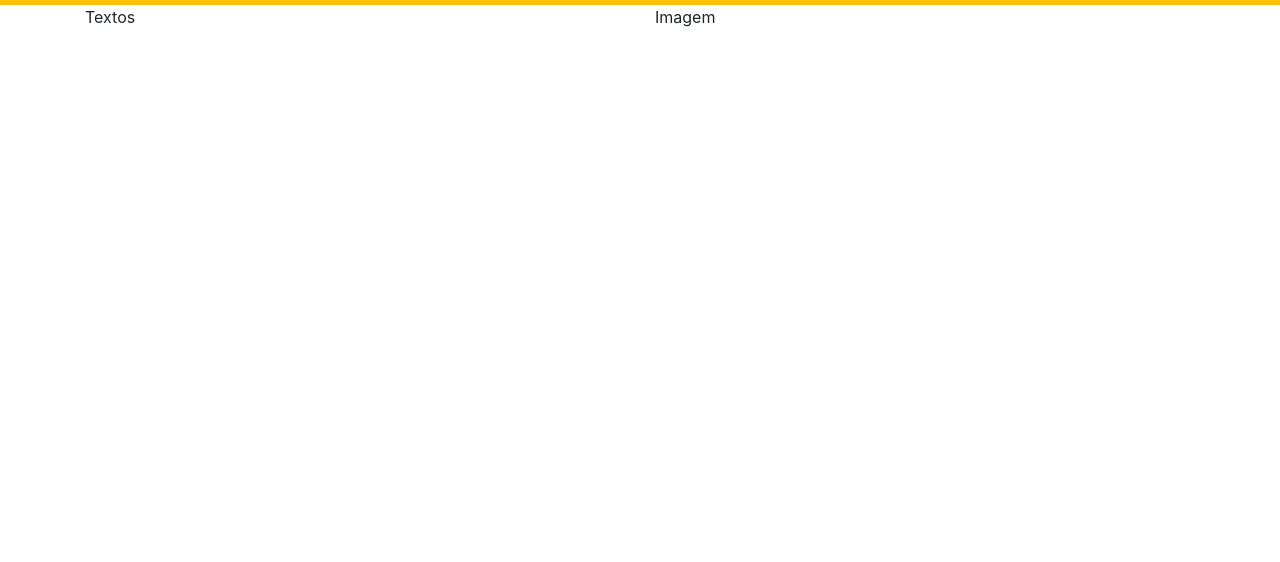
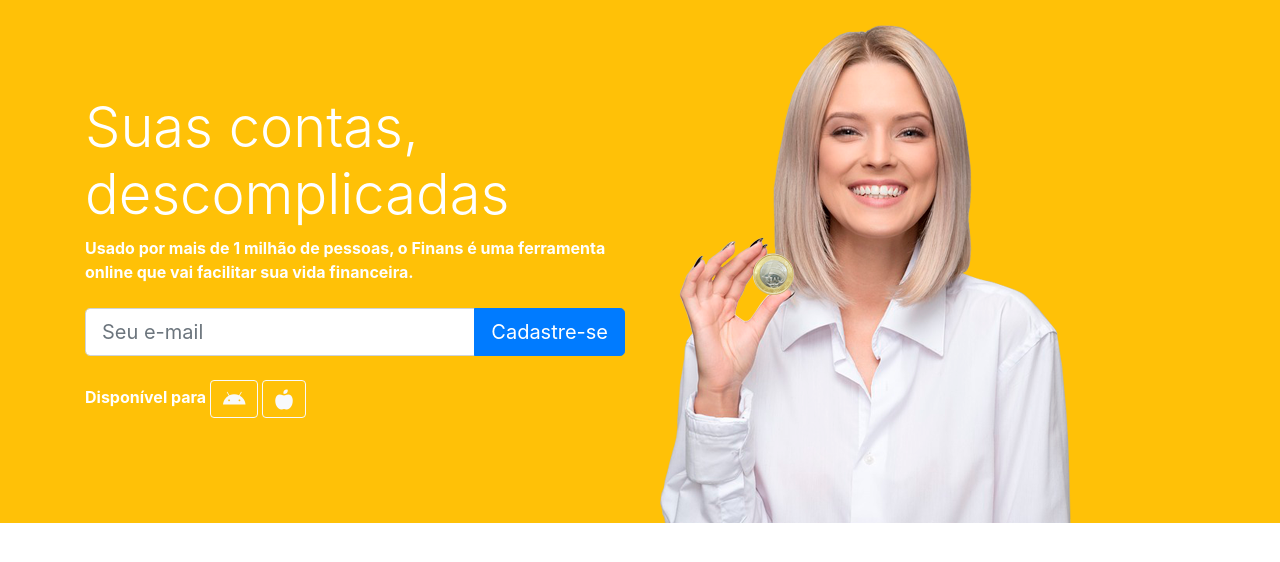
Before and after one commit to arttt95/finans-project, a plain HTML site: page index.html in a window 1280 px wide. Shown: the part 58-620 px from the top of the page. Drawn offline with nearby package versions, Linux system fonts and the light colour scheme.

Commit message:
12JUL24 - Inserido os textos/formulário e a imagem principal.

```diff
--- a/css/estilo.css
+++ b/css/estilo.css
@@ -0,0 +1,4 @@
+#home {
+	background: #ffc107;
+	color: white;
+}
--- a/index.html
+++ b/index.html
@@ -11,7 +11,7 @@
     <link rel="stylesheet" href="https://stackpath.bootstrapcdn.com/bootstrap/4.1.3/css/bootstrap.min.css" integrity="sha384-MCw98/SFnGE8fJT3GXwEOngsV7Zt27NXFoaoApmYm81iuXoPkFOJwJ8ERdknLPMO" crossorigin="anonymous">
 
     <!-- Font Awesome -->
-    <link rel="stylesheet" href="https://use.fontawesome.com/releases/v5.3.1/css/all.css" integrity="sha384-mzrmE5qonljUremFsqc01SB46JvROS7bZs3IO2EmfFsd15uHvIt+Y8vEf7N7fWAU" crossorigin="anonymous">
+    <script src="https://kit.fontawesome.com/40135907c5.js" crossorigin="anonymous"></script>
 
     <link rel="stylesheet" type="text/css" href="css/estilo.css">
 
@@ -69,22 +69,53 @@
 
       </nav>
 
-    </header><!-- Fim do cabeçalho -->
+    </header><!--/ Fim do cabeçalho -->
 
     <section id="home"><!-- Início da sessão -->
 
       <div class="container">
         <div class="row">
-          <div class="col-md-6 col-xm-12">
-            Textos
-          </div>
-          <div class="col-md-6">
-            Imagem
+
+          <div class="col-md-6 d-flex"><!-- Textos da seção -->
+            <div class="align-self-center">
+              <h1 class="display-4">
+                Suas contas, descomplicadas
+              </h1>
+              <p class="font-weight-bold">
+                Usado por mais de 1 milhão de pessoas, o Finans é uma ferramenta online que vai facilitar sua vida financeira.
+              </p>
+
+              <form class="mt-4 mb-4">
+                <div class="input-group input-group-lg">
+                  <input type="text" placeholder="Seu e-mail" class="form-control">
+                  <div class="input-group-append">
+                    <button class="btn btn-primary">
+                      Cadastre-se
+                    </button>
+                  </div>
+                </div>
+              </form>
+
+              <p class="font-weight-bold">
+                Disponível para
+                <a href="" class="btn btn-outline-light">
+                  <i class="fa-brands fa-android fa-lg"></i>
+                </a>
+                <a href="" class="btn btn-outline-light">
+                  <i class="fa-solid fa-apple-whole fa-lg"></i>
+                </a>
+              </p>
+            </div>
+
+          </div><!--/ Fim Textos da seção -->
+
+          <div class="col-md-6 d-none d-sm-block">
+            <img src="img/capa-mulher.png">
           </div>
         </div>
       </div>
 
-    </section><!-- Fim da sessão -->
+    </section><!--/ Fim da sessão -->
 
 
 
```
